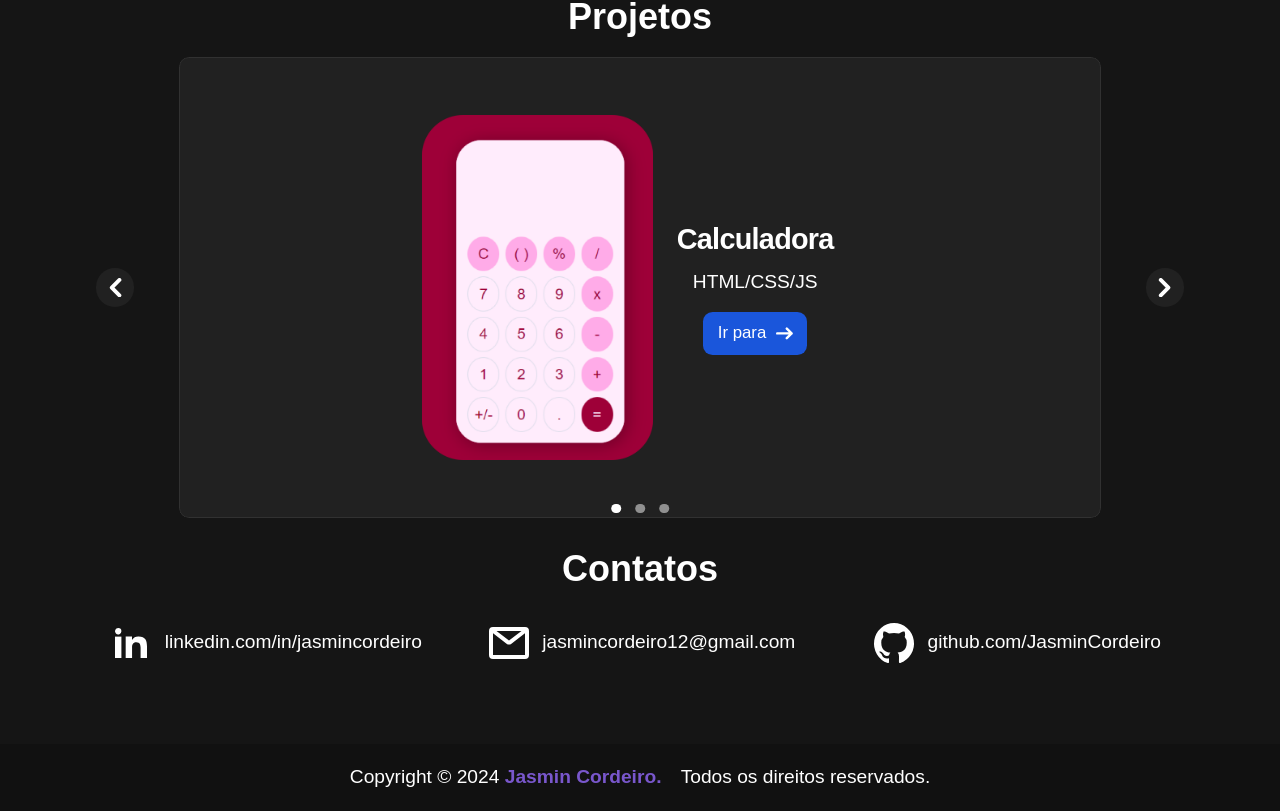
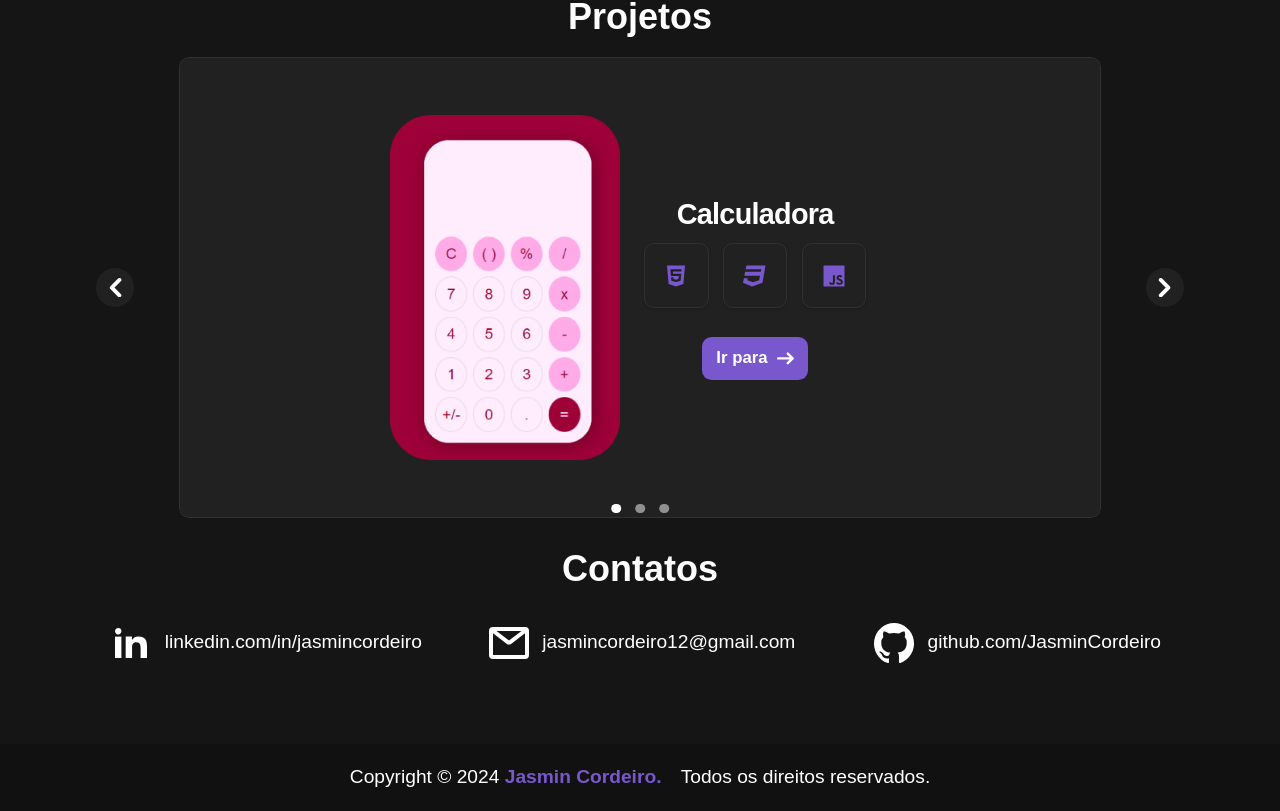
Before and after one commit to JasminCordeiro/PortfolioAngular, an Angular app: page / in a window 1280 px wide. Shown: the part 1199-2010 px from the top of the page. Built offline with nearby package versions, Linux system fonts and the light colour scheme.

Commit message:
Some Updates

```diff
--- a/src/app/components/items-carousel/items-carousel.component.html
+++ b/src/app/components/items-carousel/items-carousel.component.html
@@ -6,14 +6,27 @@
   <!-- Carousel wrapper -->
   <div class="relative overflow-hidden rounded-lg h-96 w-full max-w-screen-md">
   <!-- Carousel items -->
+  <!-- item 1 -->
+
   <div class="absolute w-full h-full flex justify-center items-center ">
     <div class="bg-mygray2 border border-mygray3 rounded-lg shadow dark:bg-gray-800 dark:border-gray-700 flex justify-center items-center md:flex-row flex-col " data-carousel-item>
       <img class="rounded-t-lg flex justify-center md:w-48 md:h-72 w-25 h-40" Src="./assets/Calculator.png" alt="" />
       <div class="p-5 flex flex-col justify-center items-center">
         <h5 class="text-center mb-2 text-2xl font-bold tracking-tight text-gray-900 text-white">Calculadora</h5>
-        <p class="text-center mb-3 font-normal text-mywhite">HTML/CSS/JS</p>
-        <a target="_blank" href="https://jasmincordeiro.github.io/Calculator/" class="inline-flex items-center px-3 py-2 text-sm font-medium text-center text-white bg-blue-700 rounded-lg hover:bg-blue-800 focus:ring-4 focus:outline-none focus:ring-blue-300 dark:bg-blue-600 dark:hover:bg-blue-700 dark:focus:ring-blue-800">
-          Ir para
+        <div class="grid grid-cols-3 gap-3">
+          <a class="flex justify-center items-center flex-col md:p-1 bg-mygray2 border border-mygray3 rounded-lg shadow bg-mygray2 transition-transform duration-500 transform hover:scale-110 hover:border-mypurple pointer">
+            <svg width="20" height="20" xmlns="http://www.w3.org/2000/svg" viewBox="0 0 384 512"><path fill="#7957cc" d="M0 32l34.9 395.8L191.5 480l157.6-52.2L384 32H0zm308.2 127.9H124.4l4.1 49.4h175.6l-13.6 148.4-97.9 27v.3h-1.1l-98.7-27.3-6-75.8h47.7L138 320l53.5 14.5 53.7-14.5 6-62.2H84.3L71.5 112.2h241.1l-4.4 47.7z"/></svg>
+          </a>
+          <a class="flex justify-center items-center flex-col p-4 bg-mygray2 border border-mygray3 rounded-lg shadow bg-mygray2 transition-transform duration-500 transform hover:scale-110 hover:border-mypurple">
+            <svg width="20" height="20" xmlns="http://www.w3.org/2000/svg" viewBox="0 0 512 512"><path fill="#7957cc" d="M480 32l-64 368-223.3 80L0 400l19.6-94.8h82l-8 40.6L210 390.2l134.1-44.4 18.8-97.1H29.5l16-82h333.7l10.5-52.7H56.3l16.3-82H480z"/></svg>
+          </a>
+          <a class="flex justify-center items-center flex-col p-4 bg-mygray2 border border-mygray3 rounded-lg shadow bg-mygray2 transition-transform duration-500 transform hover:scale-110 hover:border-mypurple">
+            <svg width="20" height="20" xmlns="http://www.w3.org/2000/svg" viewBox="0 0 448 512"><path fill="#7957cc" d="M0 32v448h448V32H0zm243.8 349.4c0 43.6-25.6 63.5-62.9 63.5-33.7 0-53.2-17.4-63.2-38.5l34.3-20.7c6.6 11.7 12.6 21.6 27.1 21.6 13.8 0 22.6-5.4 22.6-26.5V237.7h42.1v143.7zm99.6 63.5c-39.1 0-64.4-18.6-76.7-43l34.3-19.8c9 14.7 20.8 25.6 41.5 25.6 17.4 0 28.6-8.7 28.6-20.8 0-14.4-11.4-19.5-30.7-28l-10.5-4.5c-30.4-12.9-50.5-29.2-50.5-63.5 0-31.6 24.1-55.6 61.6-55.6 26.8 0 46 9.3 59.8 33.7L368 290c-7.2-12.9-15-18-27.1-18-12.3 0-20.1 7.8-20.1 18 0 12.6 7.8 17.7 25.9 25.6l10.5 4.5c35.8 15.3 55.9 31 55.9 66.2 0 37.8-29.8 58.6-69.7 58.6z"/></svg>
+          </a>
+          </div>
+        <br>
+        <a target="_blank" href="https://jasmincordeiro.github.io/Calculator/" class=" inline-flex items-center px-3 py-2 text-sm font-medium text-center text-white bg-mypurple rounded-lg hover:bg-mypurple-dark focus:ring-2 focus:outline-none focus:ring-mygray ">
+          <b>Ir para</b>
           <svg class="rtl:rotate-180 w-3.5 h-3.5 ms-2" aria-hidden="true" xmlns="http://www.w3.org/2000/svg" fill="none" viewBox="0 0 14 10">
             <path stroke="currentColor" stroke-linecap="round" stroke-linejoin="round" stroke-width="2" d="M1 5h12m0 0L9 1m4 4L9 9"/>
           </svg>
@@ -21,14 +34,29 @@
       </div>
     </div>
   </div>
+
+<!-- Item 2 -->
+
+
   <div class="absolute w-full h-full flex justify-center items-center ">
     <div class="bg-mygray2 border border-mygray3 rounded-lg shadow dark:bg-gray-800 dark:border-gray-700 flex justify-center items-center md:flex-row flex-col " data-carousel-item>
       <img class="rounded-t-lg flex justify-center md:w-48 md:h-72 w-25 h-40" Src="./assets/zyde.png" alt="" />
       <div class="p-5 flex flex-col justify-center items-center">
         <h5 class="text-center mb-2 text-2xl font-bold tracking-tight text-gray-900 text-white">Zyde</h5>
-        <p class="text-center mb-3 font-normal text-mywhite">HTML/CSS/JS</p>
-        <a target="_blank" href="https://jasmincordeiro.github.io/Zyde/" class="inline-flex items-center px-3 py-2 text-sm font-medium text-center text-white bg-blue-700 rounded-lg hover:bg-blue-800 focus:ring-4 focus:outline-none focus:ring-blue-300 dark:bg-blue-600 dark:hover:bg-blue-700 dark:focus:ring-blue-800">
-          Ir para
+        <div class="grid grid-cols-3 gap-3">
+          <a class="flex justify-center items-center flex-col md:p-1 bg-mygray2 border border-mygray3 rounded-lg shadow bg-mygray2 transition-transform duration-500 transform hover:scale-110 hover:border-mypurple pointer">
+            <svg width="20" height="20" xmlns="http://www.w3.org/2000/svg" viewBox="0 0 384 512"><path fill="#7957cc" d="M0 32l34.9 395.8L191.5 480l157.6-52.2L384 32H0zm308.2 127.9H124.4l4.1 49.4h175.6l-13.6 148.4-97.9 27v.3h-1.1l-98.7-27.3-6-75.8h47.7L138 320l53.5 14.5 53.7-14.5 6-62.2H84.3L71.5 112.2h241.1l-4.4 47.7z"/></svg>
+          </a>
+          <a class="flex justify-center items-center flex-col p-4 bg-mygray2 border border-mygray3 rounded-lg shadow bg-mygray2 transition-transform duration-500 transform hover:scale-110 hover:border-mypurple">
+            <svg width="20" height="20" xmlns="http://www.w3.org/2000/svg" viewBox="0 0 512 512"><path fill="#7957cc" d="M480 32l-64 368-223.3 80L0 400l19.6-94.8h82l-8 40.6L210 390.2l134.1-44.4 18.8-97.1H29.5l16-82h333.7l10.5-52.7H56.3l16.3-82H480z"/></svg>
+          </a>
+          <a class="flex justify-center items-center flex-col p-4 bg-mygray2 border border-mygray3 rounded-lg shadow bg-mygray2 transition-transform duration-500 transform hover:scale-110 hover:border-mypurple">
+            <svg width="20" height="20" xmlns="http://www.w3.org/2000/svg" viewBox="0 0 448 512"><path fill="#7957cc" d="M0 32v448h448V32H0zm243.8 349.4c0 43.6-25.6 63.5-62.9 63.5-33.7 0-53.2-17.4-63.2-38.5l34.3-20.7c6.6 11.7 12.6 21.6 27.1 21.6 13.8 0 22.6-5.4 22.6-26.5V237.7h42.1v143.7zm99.6 63.5c-39.1 0-64.4-18.6-76.7-43l34.3-19.8c9 14.7 20.8 25.6 41.5 25.6 17.4 0 28.6-8.7 28.6-20.8 0-14.4-11.4-19.5-30.7-28l-10.5-4.5c-30.4-12.9-50.5-29.2-50.5-63.5 0-31.6 24.1-55.6 61.6-55.6 26.8 0 46 9.3 59.8 33.7L368 290c-7.2-12.9-15-18-27.1-18-12.3 0-20.1 7.8-20.1 18 0 12.6 7.8 17.7 25.9 25.6l10.5 4.5c35.8 15.3 55.9 31 55.9 66.2 0 37.8-29.8 58.6-69.7 58.6z"/></svg>
+          </a>
+        </div>
+        <br>
+        <a target="_blank" href="https://jasmincordeiro.github.io/Zyde/" class="inline-flex items-center px-3 py-2 text-sm font-medium text-center text-white bg-mypurple rounded-lg hover:bg-mypurple-dark focus:ring-2 focus:outline-none focus:ring-mygray ">
+          <b>Ir para</b>
           <svg class="rtl:rotate-180 w-3.5 h-3.5 ms-2" aria-hidden="true" xmlns="http://www.w3.org/2000/svg" fill="none" viewBox="0 0 14 10">
             <path stroke="currentColor" stroke-linecap="round" stroke-linejoin="round" stroke-width="2" d="M1 5h12m0 0L9 1m4 4L9 9"/>
           </svg>
@@ -36,14 +64,35 @@
       </div>
     </div>
   </div>
+
+<!-- item 3 -->
+
   <div class="absolute w-full h-full flex justify-center items-center ">
     <div class="bg-mygray2 border border-mygray3 rounded-lg shadow dark:bg-gray-800 dark:border-gray-700 flex justify-center items-center md:flex-row flex-col " data-carousel-item>
-      <img class="rounded-t-lg flex justify-center md:w-48 md:h-72 w-25 h-40" Src="./assets/Pizzaria.png" alt="" />
+      <img class="rounded-lg flex justify-center md:w-40  w-14" Src="./assets/pizzaria.png" alt="" />
       <div class="p-5 flex flex-col justify-center items-center">
         <h5 class="text-center mb-2 text-2xl font-bold tracking-tight text-gray-900 text-white">Pizzaria</h5>
-        <p class="text-center mb-3 font-normal text-mywhite">HTML/CSS/Php/MySQL</p>
-        <a target="_blank" href="https://github.com/JasminCordeiro/Pizzaria" class="inline-flex items-center px-3 py-2 text-sm font-medium text-center text-white bg-blue-700 rounded-lg hover:bg-blue-800 focus:ring-4 focus:outline-none focus:ring-blue-300 dark:bg-blue-600 dark:hover:bg-blue-700 dark:focus:ring-blue-800">
-          Ir para
+        <div class="grid grid-cols-3 gap-3">
+          <a class="flex justify-center items-center flex-col md:p-1 bg-mygray2 border border-mygray3 rounded-lg shadow bg-mygray2 transition-transform duration-500 transform hover:scale-110 hover:border-mypurple pointer">
+            <svg width="20" height="20" xmlns="http://www.w3.org/2000/svg" viewBox="0 0 384 512"><path fill="#7957cc" d="M0 32l34.9 395.8L191.5 480l157.6-52.2L384 32H0zm308.2 127.9H124.4l4.1 49.4h175.6l-13.6 148.4-97.9 27v.3h-1.1l-98.7-27.3-6-75.8h47.7L138 320l53.5 14.5 53.7-14.5 6-62.2H84.3L71.5 112.2h241.1l-4.4 47.7z"/></svg>
+          </a>
+          <a class="flex justify-center items-center flex-col p-4 bg-mygray2 border border-mygray3 rounded-lg shadow bg-mygray2 transition-transform duration-500 transform hover:scale-110 hover:border-mypurple">
+            <svg width="20" height="20" xmlns="http://www.w3.org/2000/svg" viewBox="0 0 512 512"><path fill="#7957cc" d="M480 32l-64 368-223.3 80L0 400l19.6-94.8h82l-8 40.6L210 390.2l134.1-44.4 18.8-97.1H29.5l16-82h333.7l10.5-52.7H56.3l16.3-82H480z"/></svg>
+          </a>
+          <a class="flex justify-center items-center flex-col p-4 bg-mygray2 border border-mygray3 rounded-lg shadow bg-mygray2 transition-transform duration-500 transform hover:scale-110 hover:border-mypurple">
+            <svg width="20" height="20" xmlns="http://www.w3.org/2000/svg" viewBox="0 0 448 512"><path fill="#7957cc" d="M0 32v448h448V32H0zm243.8 349.4c0 43.6-25.6 63.5-62.9 63.5-33.7 0-53.2-17.4-63.2-38.5l34.3-20.7c6.6 11.7 12.6 21.6 27.1 21.6 13.8 0 22.6-5.4 22.6-26.5V237.7h42.1v143.7zm99.6 63.5c-39.1 0-64.4-18.6-76.7-43l34.3-19.8c9 14.7 20.8 25.6 41.5 25.6 17.4 0 28.6-8.7 28.6-20.8 0-14.4-11.4-19.5-30.7-28l-10.5-4.5c-30.4-12.9-50.5-29.2-50.5-63.5 0-31.6 24.1-55.6 61.6-55.6 26.8 0 46 9.3 59.8 33.7L368 290c-7.2-12.9-15-18-27.1-18-12.3 0-20.1 7.8-20.1 18 0 12.6 7.8 17.7 25.9 25.6l10.5 4.5c35.8 15.3 55.9 31 55.9 66.2 0 37.8-29.8 58.6-69.7 58.6z"/></svg>
+          </a>
+          <a class="flex justify-center items-center flex-col p-4 bg-mygray2 border border-mygray3 rounded-lg shadow bg-mygray2 transition-transform duration-500 transform hover:scale-110 hover:border-mypurple">
+            <svg width="20" height="20" xmlns="http://www.w3.org/2000/svg" viewBox="0 0 448 512"><path fill="#7957cc" d="M448 80v48c0 44.2-100.3 80-224 80S0 172.2 0 128V80C0 35.8 100.3 0 224 0S448 35.8 448 80zM393.2 214.7c20.8-7.4 39.9-16.9 54.8-28.6V288c0 44.2-100.3 80-224 80S0 332.2 0 288V186.1c14.9 11.8 34 21.2 54.8 28.6C99.7 230.7 159.5 240 224 240s124.3-9.3 169.2-25.3zM0 346.1c14.9 11.8 34 21.2 54.8 28.6C99.7 390.7 159.5 400 224 400s124.3-9.3 169.2-25.3c20.8-7.4 39.9-16.9 54.8-28.6V432c0 44.2-100.3 80-224 80S0 476.2 0 432V346.1z"/></svg>
+          </a>
+          <a class="flex justify-center items-center flex-col p-4 bg-mygray2 border border-mygray3 rounded-lg shadow bg-mygray2 transition-transform duration-500 transform hover:scale-110 hover:border-mypurple">
+            <svg width="20" height="20" xmlns="http://www.w3.org/2000/svg" viewBox="0 0 640 512"><path fill="#7957cc" d="M320 104.5c171.4 0 303.2 72.2 303.2 151.5S491.3 407.5 320 407.5c-171.4 0-303.2-72.2-303.2-151.5S148.7 104.5 320 104.5m0-16.8C143.3 87.7 0 163 0 256s143.3 168.3 320 168.3S640 349 640 256 496.7 87.7 320 87.7zM218.2 242.5c-7.9 40.5-35.8 36.3-70.1 36.3l13.7-70.6c38 0 63.8-4.1 56.4 34.3zM97.4 350.3h36.7l8.7-44.8c41.1 0 66.6 3 90.2-19.1 26.1-24 32.9-66.7 14.3-88.1-9.7-11.2-25.3-16.7-46.5-16.7h-70.7L97.4 350.3zm185.7-213.6h36.5l-8.7 44.8c31.5 0 60.7-2.3 74.8 10.7 14.8 13.6 7.7 31-8.3 113.1h-37c15.4-79.4 18.3-86 12.7-92-5.4-5.8-17.7-4.6-47.4-4.6l-18.8 96.6h-36.5l32.7-168.6zM505 242.5c-8 41.1-36.7 36.3-70.1 36.3l13.7-70.6c38.2 0 63.8-4.1 56.4 34.3zM384.2 350.3H421l8.7-44.8c43.2 0 67.1 2.5 90.2-19.1 26.1-24 32.9-66.7 14.3-88.1-9.7-11.2-25.3-16.7-46.5-16.7H417l-32.8 168.7z"/></svg>
+          </a>
+
+        </div>
+        <br>
+        <a target="_blank" href="https://github.com/JasminCordeiro/Pizzaria" class="inline-flex items-center px-3 py-2 text-sm font-medium text-center text-white bg-mypurple rounded-lg hover:bg-mypurple-dark focus:ring-2 focus:outline-none focus:ring-mygray ">
+          <b>Ir para</b>
           <svg class="rtl:rotate-180 w-3.5 h-3.5 ms-2" aria-hidden="true" xmlns="http://www.w3.org/2000/svg" fill="none" viewBox="0 0 14 10">
             <path stroke="currentColor" stroke-linecap="round" stroke-linejoin="round" stroke-width="2" d="M1 5h12m0 0L9 1m4 4L9 9"/>
           </svg>
--- a/tailwind.config.js
+++ b/tailwind.config.js
@@ -15,6 +15,8 @@ module.exports = {
       'myblackone': '#111111',
       'mybg': '#151515',
       'mywhite': '#ffffff',
+      'mypurple-dark': '#5b4199',
+
 
 
     },
```
